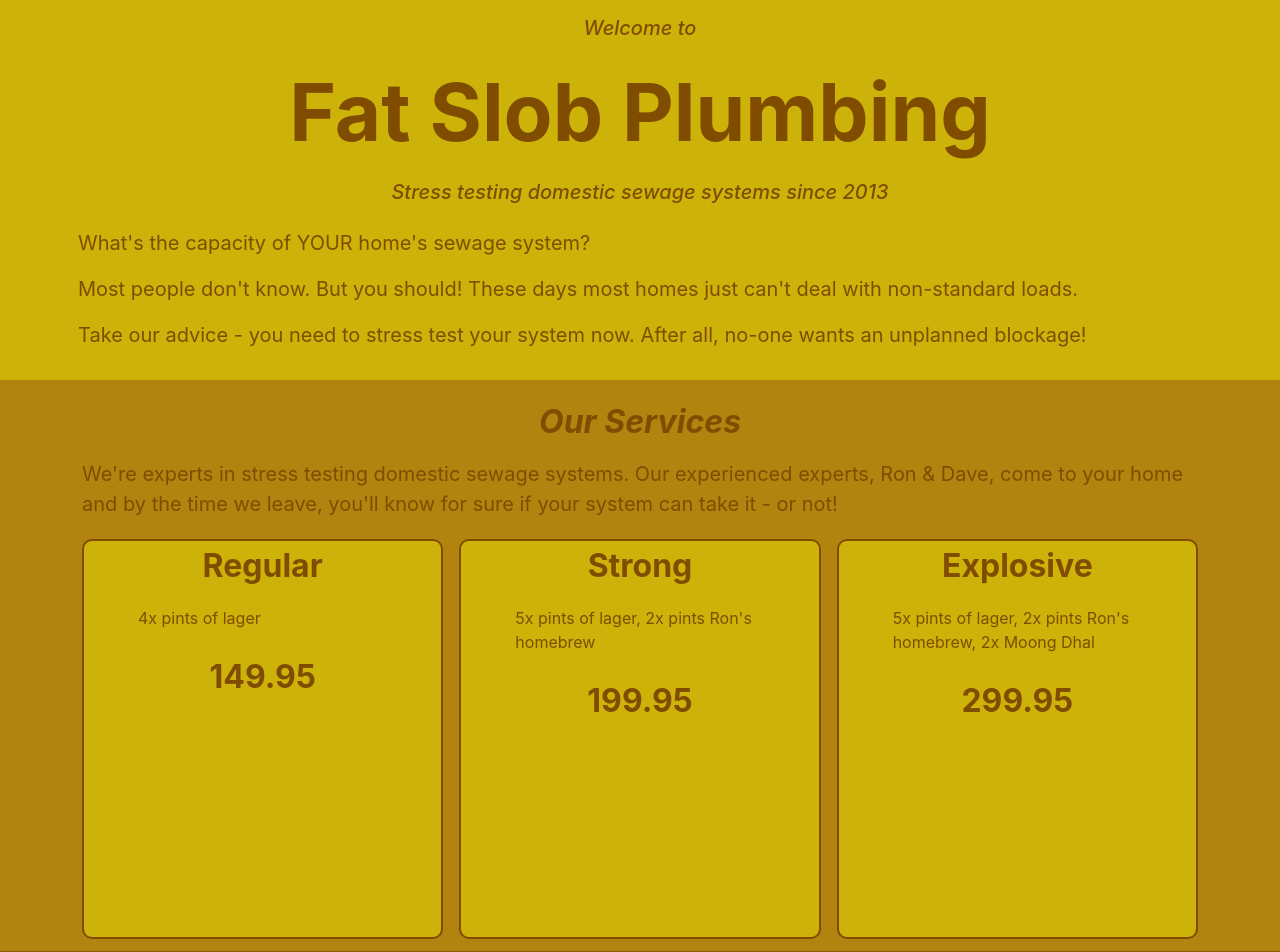
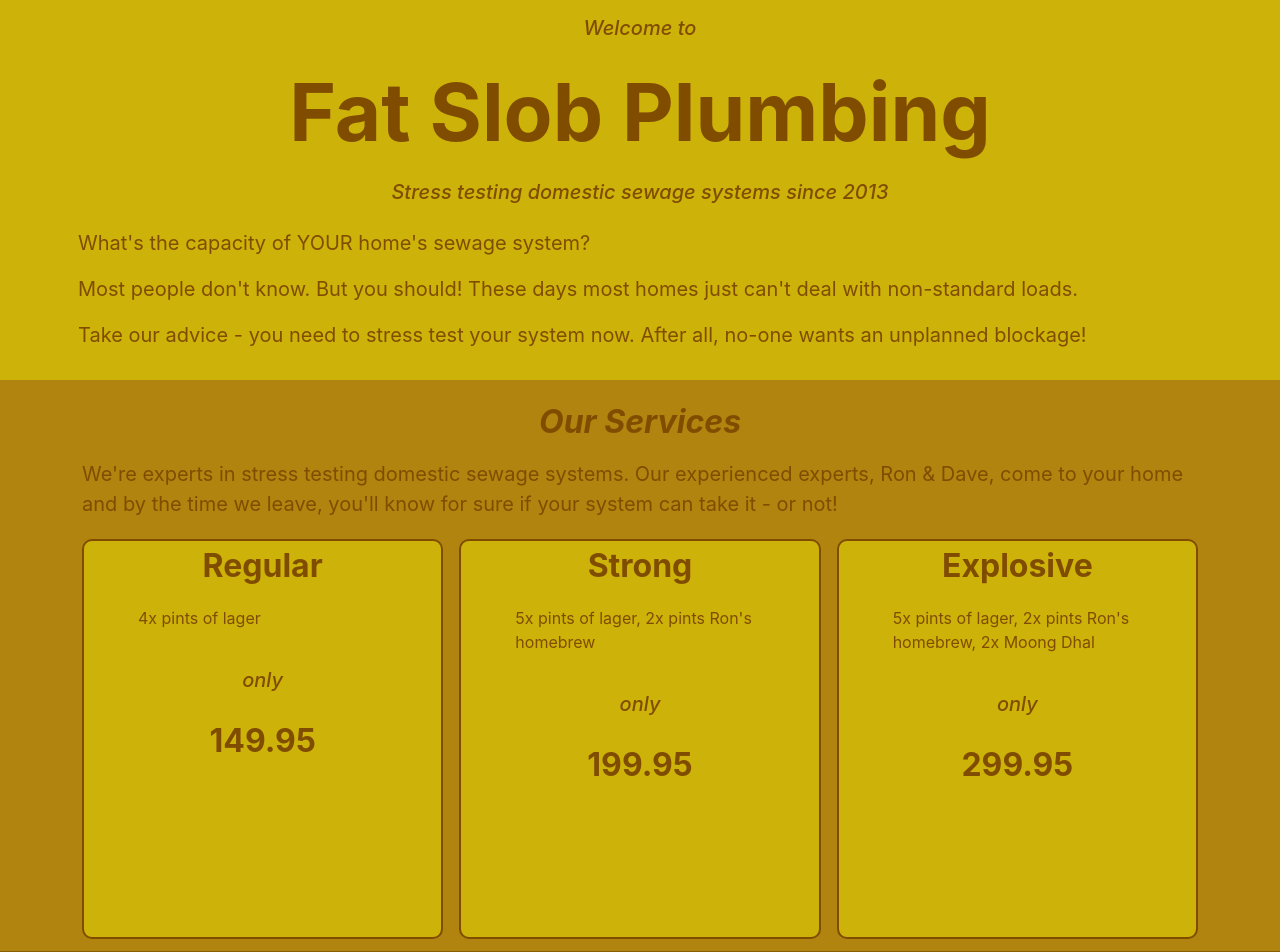
Before and after one commit to headexpanded/fat_slob_plumbing, a Next.js app: page / in a window 1280 px wide. Shown: the top 952 px of the page. Built offline with nearby package versions, Linux system fonts and the light colour scheme.

Commit message:
services prices

```diff
--- a/components/fspcards/ServicesCard.tsx
+++ b/components/fspcards/ServicesCard.tsx
@@ -1,3 +1,4 @@
+import { Typography } from "../typography";
 
 // define ServicesCard properties
 type ServicesCardProps = {
@@ -10,7 +11,7 @@ type ServicesCardProps = {
 export const ServicesCard =({title, content, price}:ServicesCardProps) =>{
     return (
         <>
-        <div className="col-sm px-5 mt-1 mb-1 servicesCard"><h2>{title}</h2><p>{content}</p><h2>{price}</h2></div>
+        <div className="col-sm px-5 mt-1 mb-1 servicesCard"><h2>{title}</h2><p>{content}</p><Typography.SubHeader content ="only"/><h2>{price}</h2></div>
         <style jsx>{`
             .servicesCard{
                 background-color:#CCB209;
```
